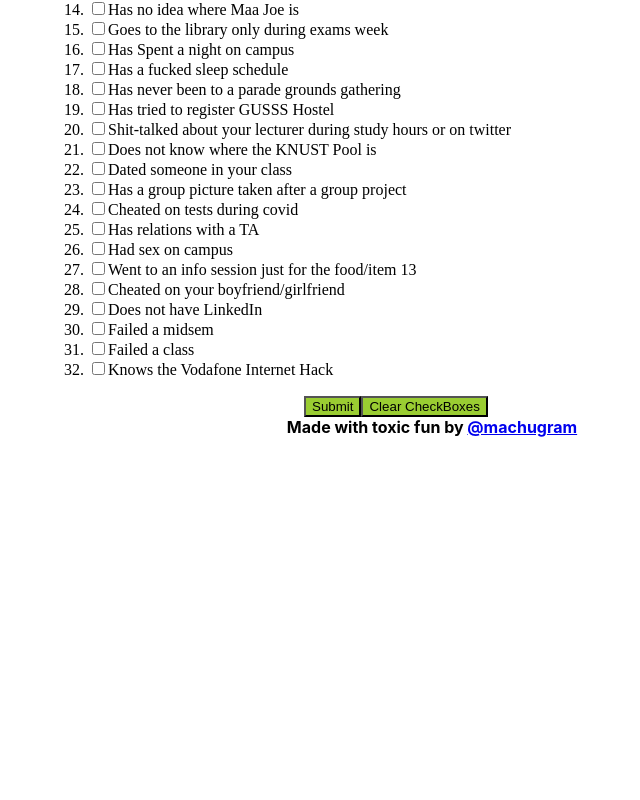
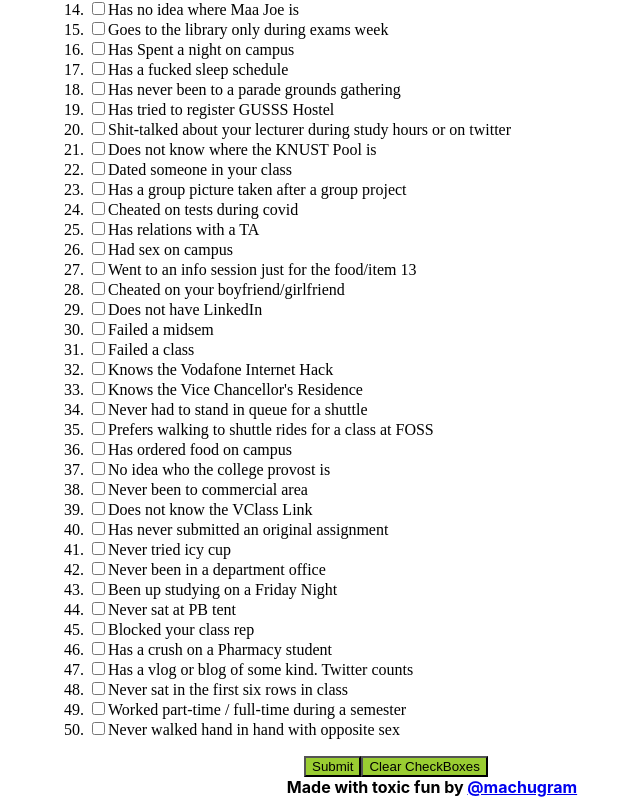
Before and after one commit to machugram/knust-purity-test, a React (Create React App) app in the folder app-name/: page / in a window 1280 px wide. Shown: the part 551-1351 px from the top of the page, without its empty margins (208-848 px from the left). Before the commit the page ends 991 px from the top, so only its background shows below. Built offline with nearby package versions, Linux system fonts and the light colour scheme.

Commit message:
Improving ML Magic.

```diff
--- a/app-name/src/ExecutorFunctions.tsx
+++ b/app-name/src/ExecutorFunctions.tsx
@@ -8,6 +8,7 @@ export function PerformMLMagic(TodoItemData: Map<string, TodoItem>){
         MLData.push(dataItem.text)
         totalScore+=dataItem.score
       }
+      totalScore = totalScore <=100 ? totalScore : 100
     });
     let jsonMessage = {
       "message": displayMessage(MLData,totalScore),
@@ -31,13 +32,35 @@ export function PerformMLMagic(TodoItemData: Map<string, TodoItem>){
   }
 
   function displayMessage(describeData: Array<string>, score:number){
+    let randomResponses = ["You are a discovery","Someone actually thinks you are learning hard","Your parents are proud. ",
+    "And daswhy you are the GOAT. \n Sike!"
+  ]
+
+  let tierOneResponses = ["Get a life. Jeez", "This should be a bucket list for you.","Please ask your friends, I am just a mirror."]
     var tierOne = "Has relations with a TA"
-    var tierTwo = ""
+    var tierTwo = "Has never submitted an original assignment "
+    var tierThree = "Blocked your class rep"
     if (score < 10){
-      return "Get a life. Jeez"
+      return tierOneResponses[Math.floor(Math.random() * tierOneResponses.length)]
     }
+
     if (describeData.includes(tierOne)){
-      return "I hope you at least gained some marks you hoe"
+      randomResponses.push("I hope you at least gained some marks you erohw")
+      return randomResponses[Math.floor(Math.random() * randomResponses.length)]
     }
-      return "Your parents are proud. "
+    if (describeData.includes(tierTwo)){
+      randomResponses.push("Oh? Oh? How? Why? Not one assignment?")
+      return randomResponses[Math.floor(Math.random() * randomResponses.length)]
+
+    }
+    if (describeData.includes(tierThree)){
+      randomResponses.push("Do you attempt on going to class?")
+      return randomResponses[Math.floor(Math.random() * randomResponses.length)]
+
+    }
+    else if(score>85){
+      return "Legend. And that's on period. Purrrr💅🏾"
+    }
+
+    return randomResponses[Math.floor(Math.random() * randomResponses.length)]
   }
--- a/app-name/src/purity.json
+++ b/app-name/src/purity.json
@@ -2,7 +2,7 @@
     "list": [
         {
             "text": "Has an engineering auditorium / car park picture",
-            "score" : 2
+            "score" : 1
         },
         {
             "text":"Uses Notion",
@@ -10,65 +10,65 @@
         },
         {
             "text":"Has no idea what the student mail domain is",
-            "score":3
+            "score":-1
         },
         {
             "text":"Posted memes exam week",
-            "score":10
+            "score":1
         },
         {
             "text": "Does not know the Vodafone Cafe",
-            "score": -2
+            "score": -1
 
         },
         {
             "text": "Always on the school wifi",
-            "score":10
+            "score":1
         },
         {
             "text":"Complained about sitting space at engineering sitting area",
-            "score":5
+            "score":1
         },
         {
             "text": "Has eaten Atta Gob3",
-            "score":5
+            "score":1
         },
         {
             "text":"Has eaten Helenus - I know it sucks🥲",
-            "score":5
+            "score":1
         },
         {
             "text": "Has never been to a Brunei Sports Complex gathering",
-            "score":-2
+            "score":-1
 
         },
         {
             "text": "Been to SG Mall / Kumasi City Mall / Los Barbados",
-            "score":10
+            "score":1
         },
         {
             "text": "Attended Repu Hall Week",
-            "score": 5
+            "score": 1
         },
         {
             "text": "Got lost in Brunei",
-            "score":10
+            "score":1
         },
         {
             "text":  "Has no idea where Maa Joe is",
-            "score":2
+            "score":-1
         },
         {
             "text": "Goes to the library only during exams week",
-            "score":8
+            "score":1
         },
         {
             "text": "Has Spent a night on campus",
-            "score":10
+            "score":1
         },
         {
             "text": "Has a fucked sleep schedule",
-            "score":5
+            "score":1
         },
         {
             "text": "Has never been to a parade grounds gathering",
@@ -76,59 +76,132 @@
         },
         {
             "text": "Has tried to register GUSSS Hostel",
-            "score":5
+            "score":1
         },
         {
             "text":"Shit-talked about your lecturer during study hours or on twitter",
-            "score":5
+            "score":1
         },
         {
             "text":"Does not know where the KNUST Pool is",
+            "score":-1
+        },
+        {
+            "text":"Dated someone in your class",
+            "score":1
+        },
+        {
+            "text":"Has a group picture taken after a group project",
             "score":2
         },
         {
-            "text":"Dated someone in your class",
-            "score":5
+            "text": "Cheated on tests during covid",
+            "score":2
         },
         {
-            "text":"Has a group picture taken after a group project",
+            "text": "Has relations with a TA",
+            "score":1
+        },
+        {
+            "text":  "Had sex on campus",
+            "score":1
+        },
+        {
+            "text": "Went to an info session just for the food/item 13",
+            "score":2
+        },
+        {
+            "text": "Cheated on your boyfriend/girlfriend",
+            "score":1
+        },
+        {
+            "text": "Does not have LinkedIn",
+            "score":-1
+        },
+        {
+            "text":  "Failed a midsem",
+            "score":1
+        },
+        {
+            "text": "Failed a class",
+            "score":1
+        },
+        {
+            "text": "Knows the Vodafone Internet Hack",
             "score":3
         },
         {
-            "text": "Cheated on tests during covid",
-            "score":5
+            "text": "Knows the Vice Chancellor's Residence",
+            "score":2
         },
         {
-            "text": "Has relations with a TA",
-            "score":5
+            "text": "Never had to stand in queue for a shuttle",
+            "score":1
         },
         {
-            "text":  "Had sex on campus",
-            "score":5
+            "text": "Prefers walking to shuttle rides for a class at FOSS",
+            "score":1
         },
         {
-            "text": "Went to an info session just for the food/item 13",
-            "score":5
+            "text": "Has ordered food on campus",
+            "score":1
         },
         {
-            "text": "Cheated on your boyfriend/girlfriend",
-            "score":5
+            "text": "No idea who the college provost is",
+            "score":1
         },
         {
-            "text": "Does not have LinkedIn",
-            "score":5
+            "text": "Never been to commercial area",
+            "score":1
         },
         {
-            "text":  "Failed a midsem",
-            "score":5
+            "text": "Does not know the VClass Link ",
+            "score":-1
         },
         {
-            "text": "Failed a class",
-            "score":5
+            "text": "Has never submitted an original assignment ",
+            "score":1
         },
         {
-            "text": "Knows the Vodafone Internet Hack",
-            "score":15
+            "text": "Never tried icy cup",
+            "score":-1
+        },
+        {
+            "text": "Never been in a department office",
+            "score":2
+        },
+        {
+            "text": "Been up studying on a Friday Night",
+            "score":2
+        },
+        {
+            "text": "Never sat at PB tent",
+            "score":1
+        },
+        {
+            "text": "Blocked your class rep",
+            "score":2
+        },
+        {
+            "text": "Has a crush on a Pharmacy student",
+            "score":2
+        },
+        {
+            "text": "Has a vlog or blog of some kind. Twitter counts",
+            "score":1
+        },
+        {
+            "text": "Never sat in the first six rows in class",
+            "score":3
+        },
+        {
+            "text": "Worked part-time / full-time during a semester",
+            "score":2
+        },
+        {
+            "text": "Never walked hand in hand with opposite sex",
+            "score":2
         }
+
     ]
 }
```
Also changed, not shown: 1 other file (tests, documents, lock files or other folders).
